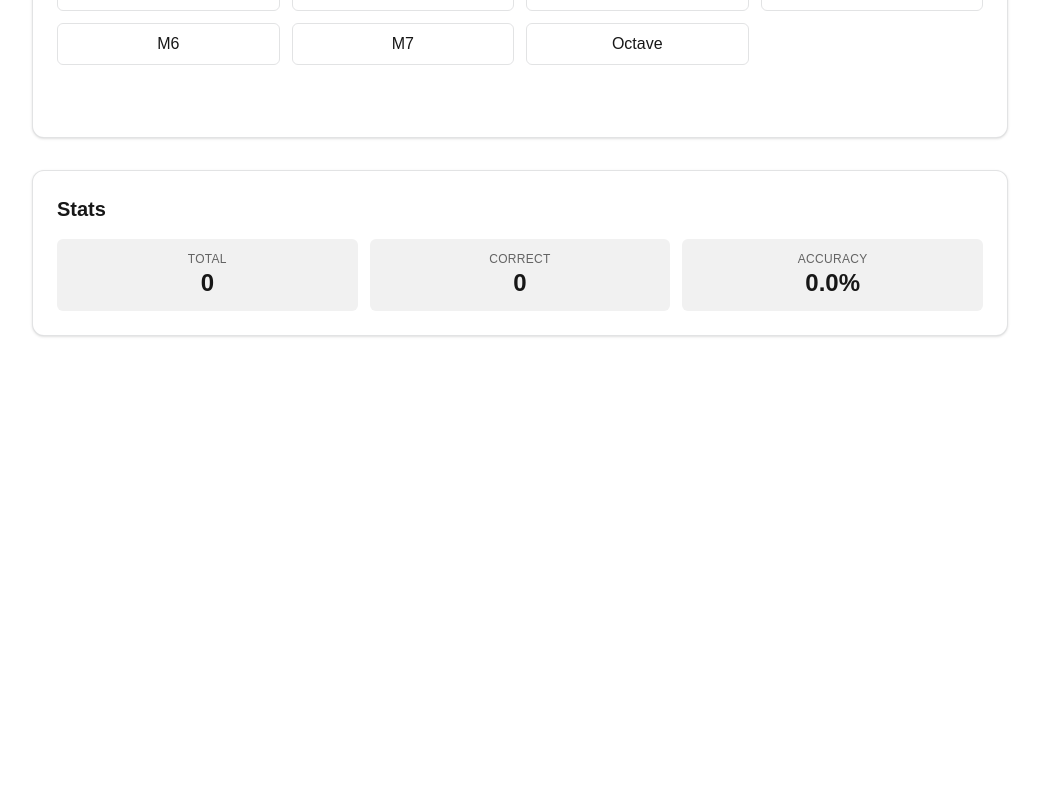
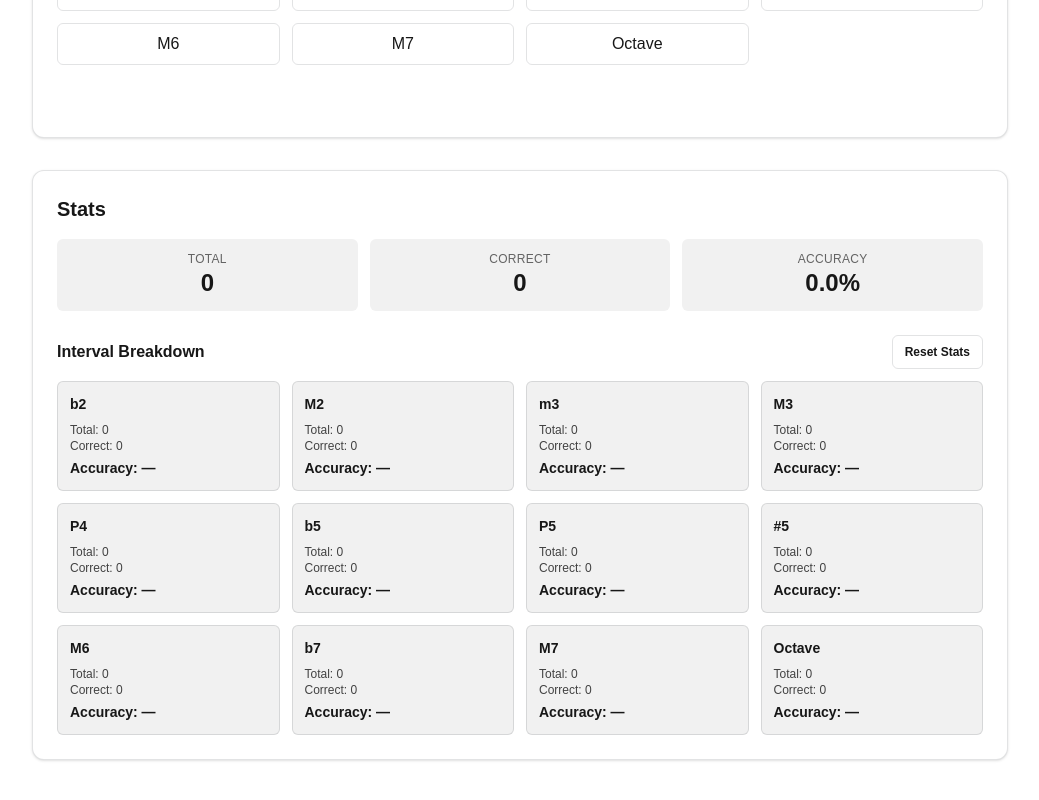
Before and after one commit to ryogy-labs/relative-ear-app, a Next.js app: page / in a window 1280 px wide. Shown: the part 974-1774 px from the top of the page, without its empty margins (120-1159 px from the left). Before the commit the page ends 1350 px from the top, so only its background shows below. Built offline with nearby package versions, Linux system fonts and the light colour scheme.

Commit message:
prevent answer leakage by separating asked and answered counts

```diff
--- a/app/globals.css
+++ b/app/globals.css
@@ -9,6 +9,9 @@
   --accent: #111111;
   --correct: #DCFCE7;
   --incorrect: #FEE2E2;
+  --warning-bg: #FEF3C7;
+  --warning-border: #FCD34D;
+  --warning-text: #78350F;
 
   --background: var(--bg);
   --foreground: var(--text);
@@ -38,6 +41,9 @@
     --accent: #e5e7eb;
     --correct: #14532D;
     --incorrect: #7f1d1d;
+    --warning-bg: #422006;
+    --warning-border: #D97706;
+    --warning-text: #FDE68A;
 
     --background: var(--bg);
     --foreground: var(--text);
--- a/app/page.tsx
+++ b/app/page.tsx
@@ -63,6 +63,8 @@ type UiText = {
   octaveLabel: string;
   keyboard: string;
   keyboardHelp: string;
+  intervalBreakdown: string;
+  resetStats: string;
 };
 
 const I18N: Record<Language, UiText> = {
@@ -108,6 +110,8 @@ const I18N: Record<Language, UiText> = {
     octaveLabel: "Octave",
     keyboard: "Keyboard",
     keyboardHelp: "Tap keys to verify the interval.",
+    intervalBreakdown: "Interval Breakdown",
+    resetStats: "Reset Stats",
   },
   ja: {
     title: "音程イヤートレーナー",
@@ -151,6 +155,8 @@ const I18N: Record<Language, UiText> = {
     octaveLabel: "オクターブ",
     keyboard: "キーボード",
     keyboardHelp: "鍵盤をタップして音程を確認できます。",
+    intervalBreakdown: "Interval Breakdown",
+    resetStats: "統計をリセット",
   },
 };
 
@@ -186,6 +192,12 @@ const KEYBOARD_MAX_MIDI = 84; // C6
 const WHITE_SEMITONES = new Set([0, 2, 4, 5, 7, 9, 11]);
 const WHITE_KEY_WIDTH = 48;
 const BLACK_KEY_WIDTH = Math.round(WHITE_KEY_WIDTH * 0.62);
+
+function createInitialIntervalStats(): Record<string, { asked: number; answered: number; correct: number }> {
+  return Object.fromEntries(
+    INTERVALS.map((interval) => [interval.id, { asked: 0, answered: 0, correct: 0 }]),
+  ) as Record<string, { asked: number; answered: number; correct: number }>;
+}
 
 function pickRandom<T>(items: T[]): T {
   return items[Math.floor(Math.random() * items.length)];
@@ -272,6 +284,9 @@ export default function Home() {
   const [submittedChoiceId, setSubmittedChoiceId] = useState<string | null>(null);
   const [total, setTotal] = useState<number>(0);
   const [correct, setCorrect] = useState<number>(0);
+  const [intervalStats, setIntervalStats] = useState<Record<string, { asked: number; answered: number; correct: number }>>(
+    createInitialIntervalStats,
+  );
 
   const t = I18N[language];
 
@@ -379,6 +394,14 @@ export default function Home() {
       };
 
       setCurrentRound(round);
+      setIntervalStats((prev) => ({
+        ...prev,
+        [nextAnswer.id]: {
+          asked: (prev[nextAnswer.id]?.asked ?? 0) + 1,
+          answered: prev[nextAnswer.id]?.answered ?? 0,
+          correct: prev[nextAnswer.id]?.correct ?? 0,
+        },
+      }));
       setFeedback("");
       setAnswered(false);
       setSubmittedChoiceId(null);
@@ -450,6 +473,10 @@ export default function Home() {
   };
 
   const checkAnswer = (selected: Interval) => {
+    if (answered) {
+      return;
+    }
+
     const round = getRound();
     if (!round) {
       return;
@@ -460,9 +487,25 @@ export default function Home() {
 
     setSubmittedChoiceId(selected.id);
     setTotal((prev) => prev + 1);
+    setIntervalStats((prev) => ({
+      ...prev,
+      [round.answerId]: {
+        asked: prev[round.answerId]?.asked ?? 0,
+        answered: (prev[round.answerId]?.answered ?? 0) + 1,
+        correct: prev[round.answerId]?.correct ?? 0,
+      },
+    }));
 
     if (isCorrect) {
       setCorrect((prev) => prev + 1);
+      setIntervalStats((prev) => ({
+        ...prev,
+        [round.answerId]: {
+          asked: prev[round.answerId]?.asked ?? 0,
+          answered: prev[round.answerId]?.answered ?? 0,
+          correct: (prev[round.answerId]?.correct ?? 0) + 1,
+        },
+      }));
       setFeedback(t.correctFeedback);
     } else {
       setFeedback(`${t.correctAnswer} ${answerLabel}`);
@@ -523,6 +566,28 @@ export default function Home() {
   };
 
   const keyboardWidth = keyboardWhiteKeys.length * WHITE_KEY_WIDTH;
+
+  const breakdownCardClass = (answeredCount: number, accuracyValue: number): string => {
+    if (answeredCount === 0) {
+      return "border-[var(--border)] bg-[color-mix(in_oklab,var(--text)_6%,transparent)] text-[var(--text)]";
+    }
+
+    if (accuracyValue >= 80) {
+      return "border-[var(--correct-border)] bg-[var(--correct-bg)] text-[var(--correct-text)]";
+    }
+
+    if (accuracyValue >= 50) {
+      return "border-[var(--warning-border)] bg-[var(--warning-bg)] text-[var(--warning-text)]";
+    }
+
+    return "border-[var(--incorrect)] bg-[var(--incorrect)] text-[var(--text)]";
+  };
+
+  const resetStats = () => {
+    setTotal(0);
+    setCorrect(0);
+    setIntervalStats(createInitialIntervalStats());
+  };
 
   return (
     <main className="mx-auto flex min-h-screen w-full max-w-5xl flex-col gap-8 px-6 py-10 text-[var(--text)]">
@@ -908,6 +973,43 @@ export default function Home() {
             <div className="text-2xl font-bold">{accuracy}%</div>
           </div>
         </div>
+
+        <div className="mt-6 flex items-center justify-between gap-3">
+          <h3 className="text-base font-semibold">{t.intervalBreakdown}</h3>
+          <button
+            type="button"
+            onClick={resetStats}
+            className="rounded-md border border-[var(--border)] px-3 py-2 text-xs font-semibold hover:bg-[color-mix(in_oklab,var(--text)_6%,transparent)]"
+          >
+            {t.resetStats}
+          </button>
+        </div>
+
+        <div className="mt-3 grid grid-cols-2 gap-3 md:grid-cols-3 lg:grid-cols-4">
+          {INTERVALS.map((interval) => {
+            const stat = intervalStats[interval.id] ?? { asked: 0, answered: 0, correct: 0 };
+            const intervalAccuracy = stat.answered > 0 ? (stat.correct / stat.answered) * 100 : 0;
+            const accuracyLabel = stat.answered > 0 ? `${intervalAccuracy.toFixed(1)}%` : "—";
+
+            return (
+              <div
+                key={interval.id}
+                className={`rounded-md border p-3 ${breakdownCardClass(stat.answered, intervalAccuracy)}`}
+              >
+                <div className="text-sm font-semibold">{intervalDisplayLabel(interval.id, language)}</div>
+                <div className="mt-2 text-xs opacity-80">
+                  {t.total}: {stat.asked}
+                </div>
+                <div className="text-xs opacity-80">
+                  {t.correct}: {stat.correct}
+                </div>
+                <div className="mt-1 text-sm font-semibold">
+                  {t.accuracy}: {accuracyLabel}
+                </div>
+              </div>
+            );
+          })}
+        </div>
       </section>
     </main>
   );
```
